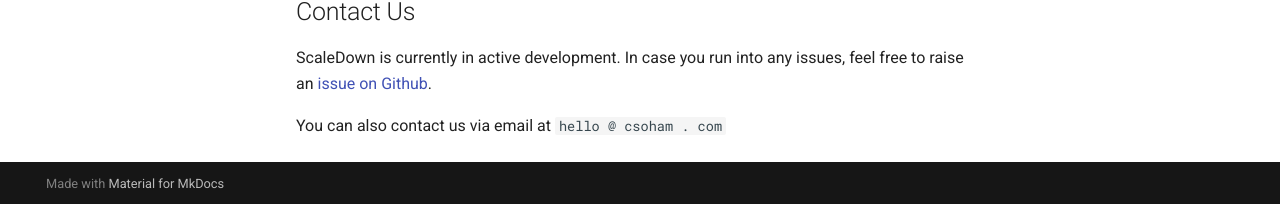
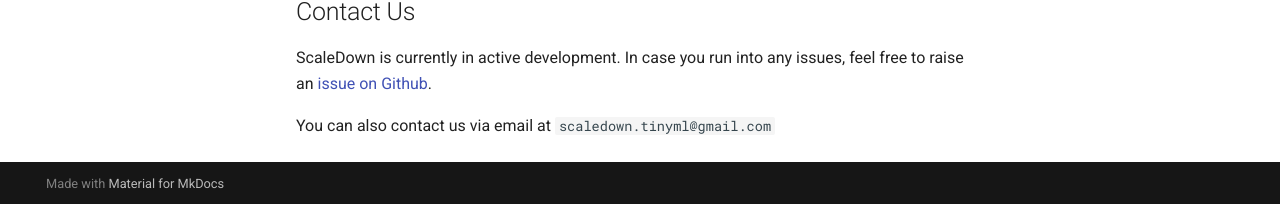
Before and after one commit to scaledown-team/scaledown-team.github.io, an MkDocs documentation site: the page built from docs/index.md, in a window 1280 px wide and 900 px high, scrolled down 989 px. Shown: the part 693-897 px from the top of the window. Built offline with MkDocs 1.6.1 and Material for MkDocs 9.7.7, drawn with Linux system fonts in a browser that asks for light colours.

Commit message:
Update index.md

```diff
--- a/docs/index.md
+++ b/docs/index.md
@@ -45,4 +45,4 @@
 ## Contact Us
 ScaleDown is currently in active development. In case you run into any issues, feel free to raise an [issue on Github](https://github.com/scaledown-team).
 
-You can also contact us via email at `hello @ csoham . com`
+You can also contact us via email at `scaledown.tinyml@gmail.com`
```
